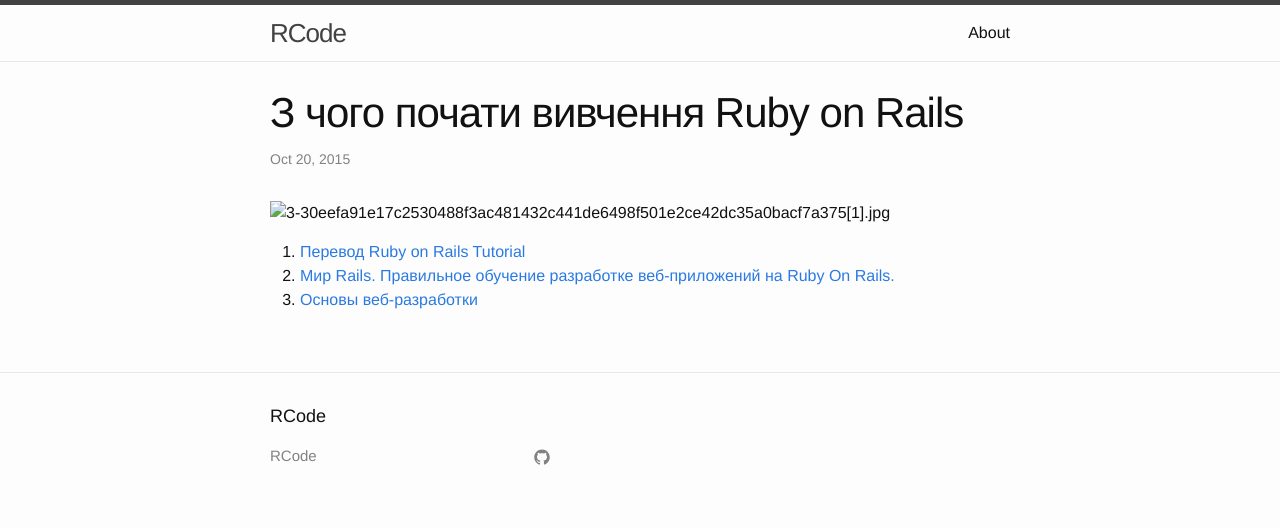
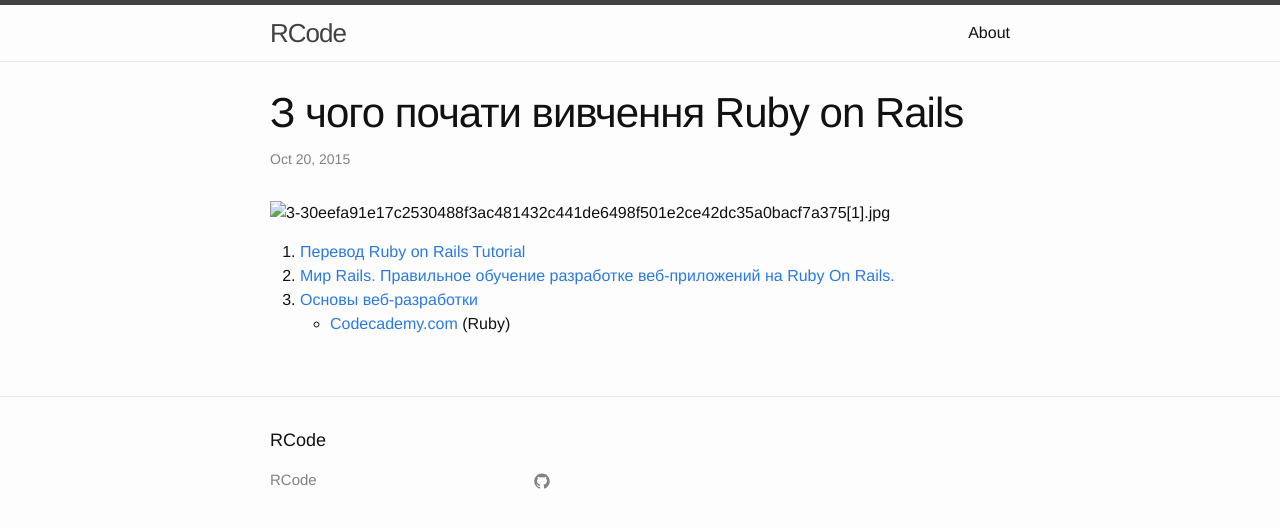
Before and after one commit to vasylhupka/vasylhupka.github.io, a Jekyll site: the page built from _posts/2015/10/2015-10-20-Ruby-on-Rails.md, in a window 1280 px wide. Shown: the top 528 px of the page. Built offline with Jekyll 4.4.1, drawn with Linux system fonts in a browser that asks for light colours.

Commit message:
Updated 2015-10-20-Ruby-on-Rails.md

```diff
--- a/_posts/2015/10/2015-10-20-Ruby-on-Rails.md
+++ b/_posts/2015/10/2015-10-20-Ruby-on-Rails.md
@@ -7,8 +7,10 @@ published: true
 
 
 
+
 ![3-30eefa91e17c2530488f3ac481432c441de6498f501e2ce42dc35a0bacf7a375[1].jpg]({{site.baseurl}}/2015/10/3-30eefa91e17c2530488f3ac481432c441de6498f501e2ce42dc35a0bacf7a375[1].jpg)
 
 1. [Перевод Ruby on Rails Tutorial](http://railstutorial.ru/chapters/4_0/beginning)
 2. [Мир Rails. Правильное обучение разработке веб-приложений на Ruby On Rails](http://romansnitko.com/rails_book_example.html)[.](http://scanlibs.com/obuchenie-razrabotke-veb-prilozheniy-na-ruby-on-rails/)
 3. [Основы веб-разработки](http://codenamecrud.ru)
+- [Codecademy.com](https://www.codecademy.com/tracks/ruby) (Ruby)
```
